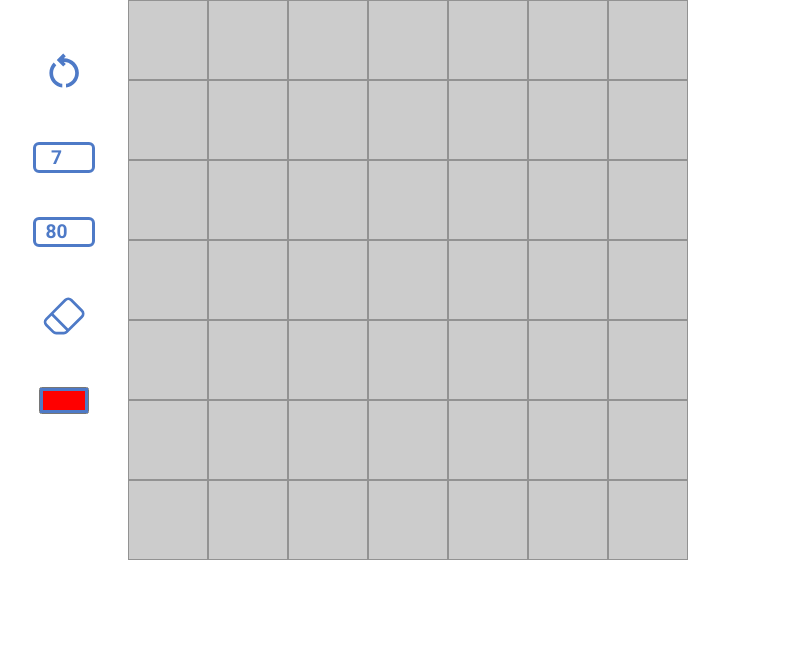
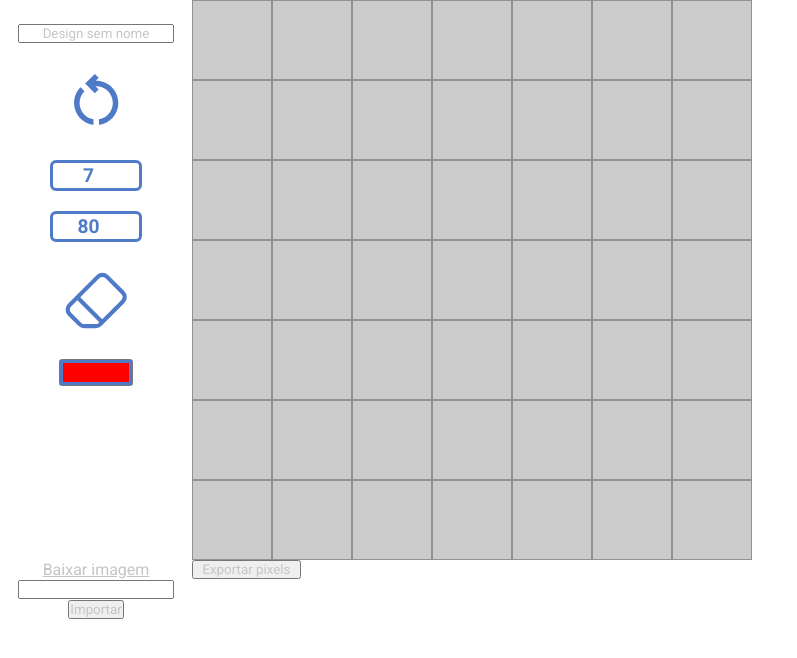
Before and after one commit to Miguelpenha/Pixel-Art, a Next.js app: page / in a window 1280 px wide. Shown: the top 658 px of the page, without its empty margins (0-797 px from the left). Built offline with nearby package versions, Linux system fonts and the light colour scheme.

Commit message:
Adicionando função de baixar, exportar, importar

```diff
--- a/components/pages/Pixel/index.tsx
+++ b/components/pages/Pixel/index.tsx
@@ -1,27 +1,41 @@
 import { Ipixel } from '../../../types'
-import { FC, memo, useState } from 'react'
+import { Dispatch, FC, memo, SetStateAction, useState } from 'react'
 import { Container } from './style'
 
 interface Iprops {
     id: string
     color: string
     size: number
+    pixels: Ipixel[]
+    setPixels: Dispatch<SetStateAction<Ipixel[]>>
 }
 
-const Pixel: FC<Iprops> = ({ id, color, size }) => {
+const Pixel: FC<Iprops> = ({ id, color, size, pixels, setPixels }) => {
     const [pixel, setPixel] = useState<Ipixel>({
         id,
         color: '#cccccc'
     })
 
-    return <Container size={size} color={pixel.color} onClick={() => (
+    return <Container size={size} color={pixel.color} onClick={() => {
         setPixel(pixel => {
             return {
                 ...pixel,
                 color
             }
         })
-    )}/>
+
+        const pixelsBrutos: Ipixel[] = []
+
+        pixels.map(pixelBruto => {
+            if (pixelBruto.id === pixel.id) {
+                pixelsBrutos.push(pixel)
+            } else {
+                pixelsBrutos.push(pixelBruto)
+            }
+        })
+
+        setPixels(pixelsBrutos)
+    }}/>
 }
 
 export default memo(Pixel)
--- a/package.json
+++ b/package.json
@@ -19,6 +19,7 @@
   },
   "homepage": "https://github.com/Miguelpenha/sobre-cobre#readme",
   "dependencies": {
+    "html2canvas": "^1.4.1",
     "next": "^12.1.0",
     "react": "^17.0.2",
     "react-dom": "^17.0.2",
@@ -26,6 +27,7 @@
     "uuid": "^8.3.2"
   },
   "devDependencies": {
+    "@types/html2canvas": "^1.0.0",
     "@types/next": "^9.0.0",
     "@types/node": "^17.0.21",
     "@types/react": "^17.0.40",
--- a/pages/index.tsx
+++ b/pages/index.tsx
@@ -3,16 +3,20 @@ import { Ipixel } from '../types'
 import Head from 'next/head'
 import { Container, Options, InputPixelsCount, ButtonEraser, ButtonReset, InputColor, PixelArt } from '../styles/pages'
 import Pixel from '../components/pages/Pixel'
-import { useEffect, useState, useRef } from 'react'
+import { useEffect, useState, useRef, FormEventHandler, FormEvent, InputHTMLAttributes } from 'react'
+import html2canvas from 'html2canvas'
 
 export default function Home() {
     const [color, setColor] = useState('#FF0000')
     const [pixelsCont, setPixelsCont] = useState(49)
     const [sizePixel, setSizePixel] = useState(80)
-    const [pixels, setPixels] = useState<Ipixel[]>()
+    const [pixels, setPixels] = useState<Ipixel[]>([])
     const [eraser, setEraser] = useState(false)
     const ButtonResetRef = useRef<HTMLButtonElement>(null)
+    const PixelArtRef = useRef<HTMLDivElement>(null)
     const IconButtonResetRef = useRef<SVGSVGElement>(null)
+    const [name, setName] = useState('Design sem nome')
+    const [urlDownload, setUrlDownload] = useState<string>()
 
     function makePixels(): Ipixel[] {
         let pixelsBrutos: Ipixel[] = []
@@ -29,6 +33,51 @@ export default function Home() {
 
     useEffect(() => setPixels(makePixels()), [pixelsCont])
 
+    useEffect(() => {
+        async function print() {
+            if (PixelArtRef.current) {
+                const canvas = await html2canvas(PixelArtRef.current)
+
+                setUrlDownload(canvas.toDataURL('image/png'))
+            }
+        }
+
+        print().then()
+    }, [pixels])
+
+    function exportJSON() {
+        return JSON.stringify({
+            name,
+            pixelsCont,
+            sizePixel,
+            pixels
+        })
+    }
+
+    interface IimportJson {
+        name: String
+        pixelsCont: number
+        sizePixel: number
+        pixels: Ipixel[]
+    }
+
+    function importJSON(ev: FormEvent<HTMLFormElement>) {
+        interface Iinput extends Element {
+            value?: string
+        }
+
+        const input: Iinput = ev.currentTarget[0]
+
+        const importValue: IimportJson = JSON.parse(String(input.value))
+
+        setName(String(importValue.name))
+        setPixelsCont(importValue.pixelsCont)
+        setSizePixel(importValue.sizePixel)
+        setPixels(importValue.pixels)
+
+        ev.preventDefault()
+    }
+
     return (
         <>
             <Head>
@@ -36,7 +85,8 @@ export default function Home() {
             </Head>
             <Container>
                 <Options>
-                <ButtonReset title="Resetar" ref={ButtonResetRef} onClick={() => {
+                    <input type="text" name="name" value={name} onChange={ev => setName(ev.target.value)}/>
+                    <ButtonReset title="Resetar" ref={ButtonResetRef} onClick={() => {
                         setPixels(makePixels())
 
                         if (ButtonResetRef.current && IconButtonResetRef.current) {
@@ -51,7 +101,7 @@ export default function Home() {
                             }, 300)
                         }
                     }}>
-                        <svg ref={IconButtonResetRef} xmlns="http://www.w3.org/2000/svg" enable-background="new 0 0 24 24" viewBox="0 0 24 24">
+                        <svg ref={IconButtonResetRef} xmlns="http://www.w3.org/2000/svg" enableBackground="new 0 0 24 24" viewBox="0 0 24 24">
                             <g>
                                 <path d="M0,0h24v24H0V0z" fill="none"/>
                             </g>
@@ -83,11 +133,21 @@ export default function Home() {
                     </ButtonEraser>
                     <InputColor type="color" value={color} onChange={ev => setColor(ev.target.value)} title="Escolher uma cor"/>
                 </Options>
-                <PixelArt rowsAndCollums={Math.sqrt(pixelsCont)}>
+                <PixelArt ref={PixelArtRef} rowsAndCollums={Math.sqrt(pixelsCont)}>
                     {pixels && pixels.map(pixel => (
-                        <Pixel size={sizePixel} key={pixel.id} id={pixel.id} color={eraser ? '#cccccc' :color}/>
+                        <Pixel pixels={pixels} setPixels={setPixels} size={sizePixel} key={pixel.id} id={pixel.id} color={eraser ? '#cccccc' :color}/>
                     ))}
                 </PixelArt>
+                {urlDownload && (
+                    <a href={urlDownload} download={name}>Baixar imagem</a>
+                )}
+                <button onClick={() => {
+                    navigator.clipboard.writeText(exportJSON())
+                }} style={{width: '10%'}}>Exportar pixels</button>
+                <form onSubmit={importJSON}>
+                    <input type="text"/>
+                    <button>Importar</button>
+                </form>
             </Container>
         </>
     )
--- a/styles/pages/index.ts
+++ b/styles/pages/index.ts
@@ -2,7 +2,7 @@ import styled, { css } from 'styled-components'
 
 export const Container = styled.main`
     display: grid;
-    grid-template-columns: 0.2fr 1.8fr;
+    grid-template-columns: 0.3fr 1.7fr;
 `
 
 export const Options = styled.nav`
@@ -92,4 +92,5 @@ export const PixelArt = styled.div<IPixelArt>`
     display: grid;
     grid-template-columns: repeat(${props => props.rowsAndCollums}, 0.0001fr);
     grid-template-rows: repeat(${props => props.rowsAndCollums}, 0.0001fr);
+    width: fit-content;
 `
```
Also changed, not shown: 1 other file (tests, documents, lock files or other folders).
